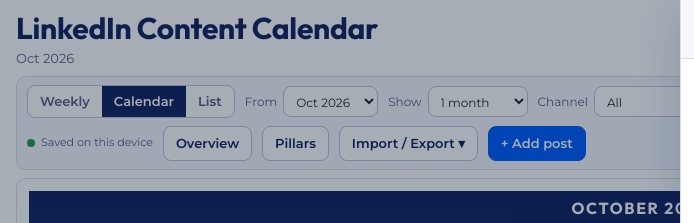
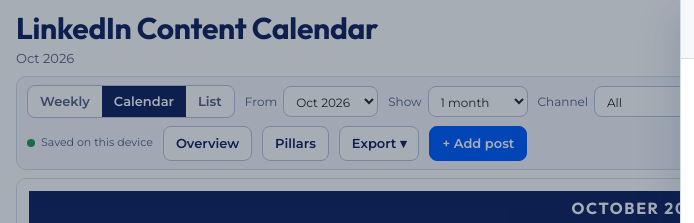
Before and after one commit to PBS-Marketing/PBS_Content_Calendar, a plain HTML site: page index.html in a window 1280 px wide. Both pictures are taken after a click on the button "Overview". Shown: the top 223 px of the page, 0-694 px from the left. Drawn offline with Linux system fonts and the light colour scheme.

Commit message:
Add files via upload

```diff
--- a/index.html
+++ b/index.html
@@ -285,16 +285,14 @@
     <button type="button" class="btn" id="btnOverview">Overview</button>
     <button type="button" class="btn" id="btnPillars">Pillars</button>
     <div class="menu">
-      <button type="button" class="btn" id="btnExport" aria-haspopup="true" aria-expanded="false">Import / Export ▾</button>
+      <button type="button" class="btn" id="btnExport" aria-haspopup="true" aria-expanded="false">Export ▾</button>
       <div class="pop" id="exportMenu" hidden>
         <button type="button" data-export="xlsx">Excel workbook<small>Same columns as the source calendar, plus overview and lists</small></button>
         <button type="button" data-export="pptx">PowerPoint deck<small>Timeline slides plus one slide per pillar</small></button>
         <button type="button" data-export="json">Plan data (JSON)<small>Back up or move the calendar</small></button>
-        <button type="button" data-export="import">Import from Excel…<small>Replace the posts from a calendar workbook (.xlsx or .csv)</small></button>
       </div>
     </div>
     <button type="button" class="btn primary" id="btnAdd">+ Add post</button>
-    <input type="file" id="fileImport" accept=".xlsx,.xls,.csv,.json" hidden>
   </div>
 
   <div class="stage" id="stage"></div>
@@ -468,7 +466,7 @@
   html+='</div>';
   html+='<div class="legend foot pin"><span class="key">Status</span>'+plan.lists.statuses.map(s=>'<span class="k"><i style="--c:'+statusColor(s)+'"></i>'+esc(s)+'</span>').join('')+'<span class="k"><i class="pkey">P</i>Post preview ready</span></div>';
   if(!plan.pillars.length) html='<div class="empty">No pillars yet. Use Pillars to add the first one.</div>';
-  else if(!plan.items.length) html+='<div class="empty over">No posts yet. Use Import / Export → Import from Excel to load the calendar, or + Add post.</div>';
+  else if(!plan.items.length) html+='<div class="empty over">No posts yet. Use + Add post to start the calendar.</div>';
   stage.innerHTML=html;
 }
 // Calendar view: one month page per month in range, laid out like the workbook's post schedule, posts coloured by pillar.
@@ -643,7 +641,7 @@
     '<h3>Governance</h3><div class="gov">'+(ov.governance||[]).map(g=>'<div><b>'+esc(g.area)+'</b><p>'+esc(g.details)+'</p></div>').join('')+'</div>'+
     '<h3>Content pillars</h3><table><thead><tr><th>Pillar</th><th>Purpose</th><th>Example content</th><th>Ambition</th></tr></thead><tbody>'+plan.pillars.map(p=>'<tr><td style="white-space:nowrap"><span class="pdot" style="--pc:'+p.color+'"></span>'+esc(p.name)+'</td><td>'+esc(p.purpose)+'</td><td>'+esc(p.example)+'</td><td>'+esc(p.ambition)+'</td></tr>').join('')+'</tbody></table>'+
     '<h3>Lists</h3><table><tbody><tr><th>LinkedIn channels</th><td>'+esc(plan.lists.channels.join(', '))+'</td></tr><tr><th>Formats</th><td>'+esc(plan.lists.formats.join(', '))+'</td></tr><tr><th>Objectives</th><td>'+esc(plan.lists.objectives.join(', '))+'</td></tr><tr><th>Statuses</th><td>'+esc(plan.lists.statuses.join(', '))+'</td></tr></tbody></table>'+
-    '<p class="hint">Edit the overview and lists in the Excel workbook and re-import, or edit pillars under Pillars.</p></div><footer><div class="spacer"></div><button type="button" class="btn primary" id="oOk">Close</button></footer></aside>';
+    '<p class="hint">Edit pillars under Pillars.</p></div><footer><div class="spacer"></div><button type="button" class="btn primary" id="oOk">Close</button></footer></aside>';
   const close=()=>{ host.innerHTML=''; }; $('#oClose').onclick=close; $('#oOk').onclick=close; $('#scrim').onclick=close;
 }
 
@@ -801,7 +799,7 @@
   btn.onclick=()=>{ menu.hidden=!menu.hidden; btn.setAttribute('aria-expanded', String(!menu.hidden)); };
   document.addEventListener('click', e=>{ if(!e.target.closest('.menu')){ menu.hidden=true; btn.setAttribute('aria-expanded','false'); } });
   menu.querySelectorAll('button').forEach(b=>b.onclick=async ()=>{ menu.hidden=true; const k=b.dataset.export; if(k==='import'){ $('#fileImport').click(); return; } toast(k==='pptx'?'Building the PowerPoint…':k==='xlsx'?'Building the workbook…':'Preparing file…', 1800); try{ if(k==='xlsx') await exportXlsx(); else if(k==='pptx') await exportPptx(); else await exportJson(); }catch(e){ console.error(e); toast('Export failed: '+(e&&e.message||e)); } });
-  $('#fileImport').onchange=e=>{ const f=e.target.files[0]; if(f) importFile(f); e.target.value=''; };
+  const fi=$('#fileImport'); if(fi) fi.onchange=e=>{ const f=e.target.files[0]; if(f) importFile(f); e.target.value=''; };
   $('#stage').addEventListener('click', e=>{ const pv=e.target.closest('[data-preview]'); if(pv){ const it=plan.items.find(i=>i.id===pv.dataset.preview); if(it) openPreview(previewFrom(it)); return; } const o=e.target.closest('[data-open]'); if(o){ openItem(o.dataset.open,false); return; } const a=e.target.closest('[data-add]'); if(a){ addItem(a.dataset.add); return; } const ad=e.target.closest('[data-add-date]'); if(ad) addItem('', ad.dataset.addDate); });
   $('#stage').addEventListener('keydown', e=>{ if(e.key==='Enter'){ const o=e.target.closest('[data-open]'); if(o) openItem(o.dataset.open,false); } });
   let rt; window.addEventListener('resize', ()=>{ clearTimeout(rt); rt=setTimeout(()=>{ if(view.mode==='weekly') renderTimeline(); }, 120); });
```
